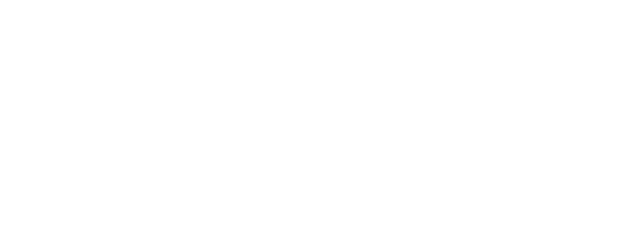
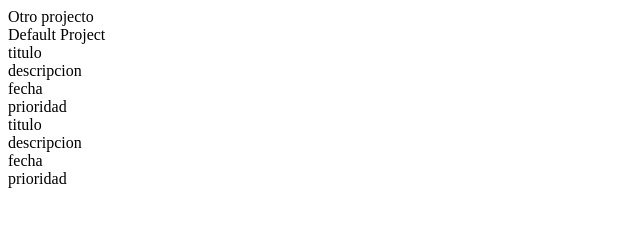
Before and after one commit to SebasDrewes/todo-list, a plain HTML site: page index.html in a window 1280 px wide. Shown: the whole page, without its empty margins (0-640 px from the left). Drawn offline with Linux system fonts and the light colour scheme.

Commit message:
pensada logica array of arrays

```diff
--- a/index.html
+++ b/index.html
@@ -8,6 +8,7 @@
     <title>Todo list</title>
   </head>
   <body>
+    <div class="container"></div>
 <script src="javascript.js"></script>
 </body>
 </html>
--- a/javascript.js
+++ b/javascript.js
@@ -0,0 +1,48 @@
+const projects = [];
+//toDo factory
+const ToDo = (title, description, dueDate, priority) => {
+    return { title, description, dueDate, priority };
+}
+
+//projects factory
+const NewProject = (title) => {
+    const ToDos = [];
+        return {title, ToDos}
+    }
+
+const defaultProject = NewProject("Default Project");
+let pepe = ToDo("titulo", "descripcion", "fecha", "prioridad");
+let pepa = ToDo("titulo", "descripcion", "fecha", "prioridad");
+const ewProject = NewProject("Otro projecto");
+projects.push(ewProject);
+projects.push(defaultProject);
+defaultProject.ToDos.push(pepe);
+defaultProject.ToDos.push(pepa);
+
+
+function displayProjects() {
+    const container = document.querySelector(".container")
+    while (container.firstChild) {
+        container.removeChild(container.firstChild);
+    }
+    for (let i = 0; i < projects.length; i++){
+        const proyectoAgregado = document.createElement('div');
+        proyectoAgregado.textContent = projects[i].title;
+        container.appendChild(proyectoAgregado);
+    for (let j = 0; j < projects[i].ToDos.length; j++){
+        const ToDoTitle = document.createElement('div');
+        ToDoTitle.textContent = projects[i].ToDos[j].title;
+        const ToDoDescription = document.createElement('div');
+        ToDoDescription.textContent = projects[i].ToDos[j].description;
+        const ToDodueDate = document.createElement('div');
+        ToDodueDate.textContent = projects[i].ToDos[j].dueDate;
+        const ToDopriority = document.createElement('div');
+        ToDopriority.textContent = projects[i].ToDos[j].priority;
+        proyectoAgregado.appendChild(ToDoTitle);
+        proyectoAgregado.appendChild(ToDoDescription);
+        proyectoAgregado.appendChild(ToDodueDate);
+        proyectoAgregado.appendChild(ToDopriority);
+    }
+    }
+}
+displayProjects()
```
